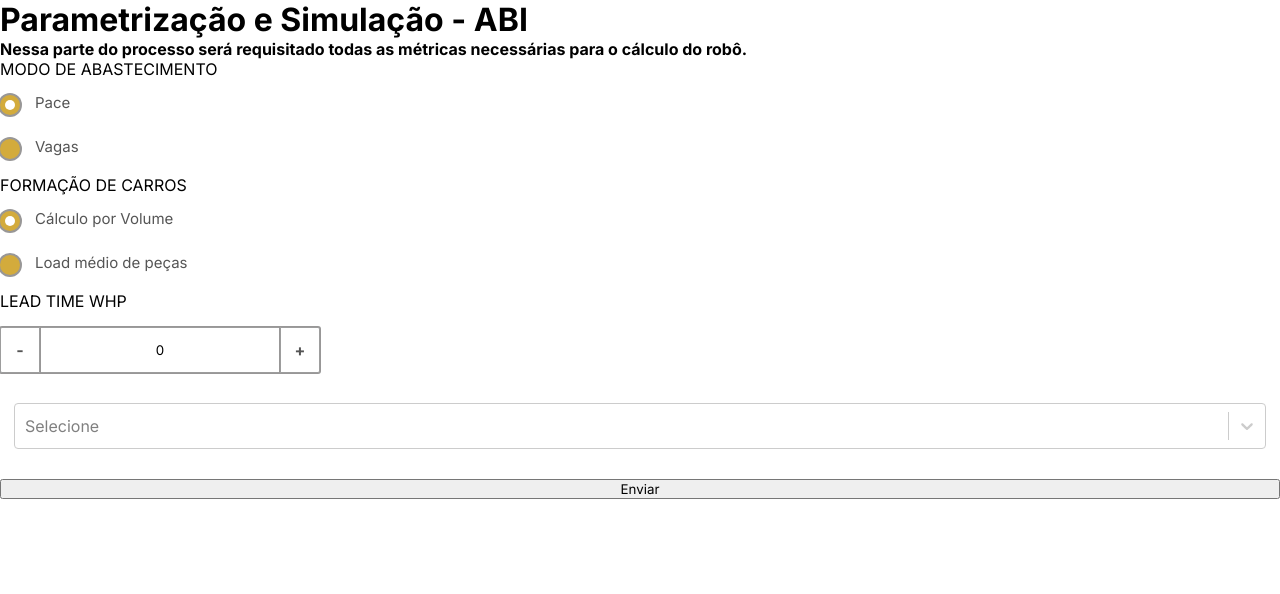
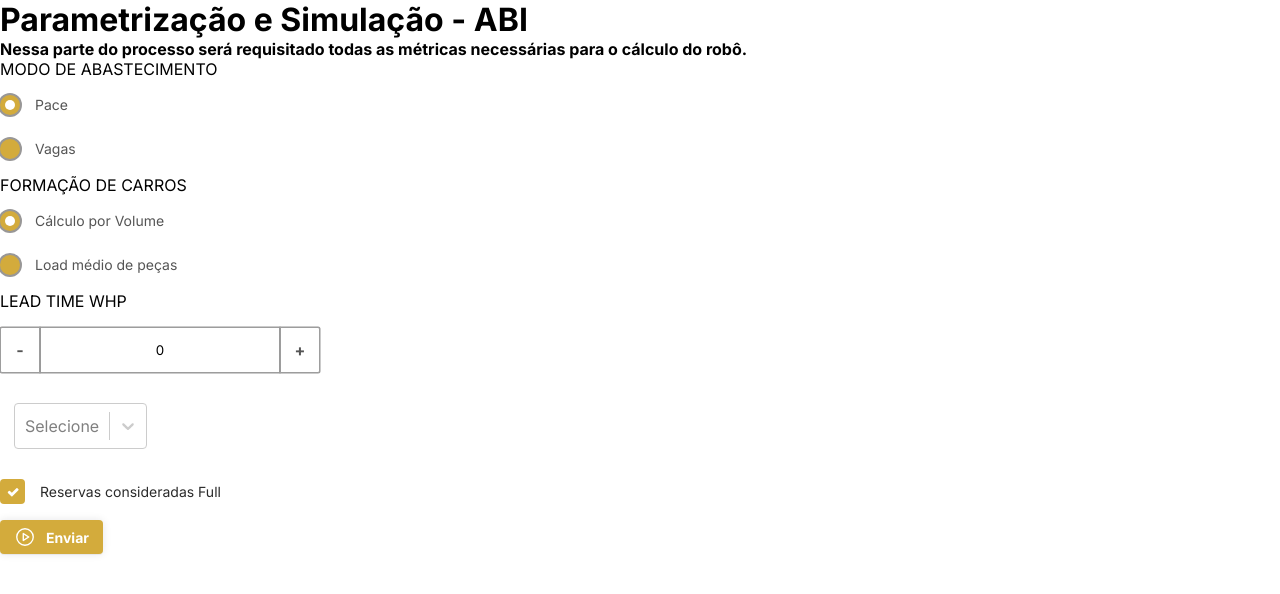
Before and after one commit to Gabrielivensdds/abastecimento-inteligente, a React (Vite) app: page / in a window 1280 px wide. Shown: the top 594 px of the page. Built offline with nearby package versions, Linux system fonts and the light colour scheme.

Commit message:
styles improviment. add new components Button And Checkbox

```diff
--- a/package.json
+++ b/package.json
@@ -9,6 +9,8 @@
     "preview": "vite preview"
   },
   "dependencies": {
+    "@phosphor-icons/react": "^2.0.6",
+    "@radix-ui/react-checkbox": "^1.0.3",
     "@radix-ui/react-popover": "1.0.5",
     "@radix-ui/react-radio-group": "^1.1.2",
     "@stitches/react": "^1.2.8",
--- /dev/null
+++ b/src/components/Button/index.tsx
@@ -0,0 +1,11 @@
+import { ReactNode } from 'react'
+
+import { StyledButton } from './styles'
+
+interface ButtonProps {
+  children: ReactNode
+}
+
+export const Button = ({ children }: ButtonProps) => (
+  <StyledButton>{children}</StyledButton>
+)
--- /dev/null
+++ b/src/components/Button/styles.ts
@@ -0,0 +1,21 @@
+import { styled } from '../../styles'
+
+export const StyledButton = styled('button', {
+  display: 'flex',
+  justifyContent: 'center',
+  alignItems: 'center',
+  padding: '6px 14px',
+  backgroundColor: '$yellow',
+  color: '$white',
+  fontWeight: '700',
+  fontSize: '14px',
+  borderRadius: '4px',
+  border: 'none',
+  outline: 'none',
+  gap: '10px',
+  boxShadow:
+    'rgba(17, 17, 26, 0.05) 0px 1px 0px,rgba(17, 17, 26, 0.1) 0px 0px 8px',
+  '&:hover': {
+    backgroundColor: '$lightyellow',
+  },
+})
--- /dev/null
+++ b/src/components/Checkbox/index.tsx
@@ -0,0 +1,19 @@
+import { CheckboxIndicator, CheckboxRoot, Flex, Label } from './styles'
+import { ReactNode } from 'react'
+import { CheckFat } from '@phosphor-icons/react'
+
+interface LabelProps {
+  children: ReactNode
+}
+export const CheckBox = ({ children }: LabelProps) => {
+  return (
+    <Flex>
+      <CheckboxRoot defaultChecked id="c1">
+        <CheckboxIndicator>
+          <CheckFat size={12} weight="fill" />
+        </CheckboxIndicator>
+      </CheckboxRoot>
+      <Label htmlFor="c1">{children}</Label>
+    </Flex>
+  )
+}
--- /dev/null
+++ b/src/components/Checkbox/styles.ts
@@ -0,0 +1,35 @@
+import { styled } from '../../styles'
+import * as Checkbox from '@radix-ui/react-checkbox'
+
+export const CheckboxRoot = styled(Checkbox.Root, {
+  all: 'unset',
+  backgroundColor: '$yellow',
+  width: 25,
+  height: 25,
+  borderRadius: 4,
+  display: 'flex',
+  alignItems: 'center',
+  justifyContent: 'center',
+  boxShadow: `0 2px 10px gray500`,
+  border: 'none',
+  outline: 'none',
+  '&:hover': { backgroundColor: '$darkblue' },
+  '&:focus': {
+    boxShadow: `rgba(17, 17, 26, 0.05) 0px 1px 0px,rgba(17, 17, 26, 0.1) 0px 0px 8px`,
+  },
+})
+
+export const CheckboxIndicator = styled(Checkbox.Indicator, {
+  color: '$white',
+})
+
+export const Label = styled('label', {
+  color: '$gray500',
+  display: 'flex',
+  justifyContent: 'center',
+  alignItems: 'center',
+  fontSize: 14,
+  paddingLeft: 15,
+})
+
+export const Flex = styled('div', { display: 'flex' })
--- a/src/components/Form/index.tsx
+++ b/src/components/Form/index.tsx
@@ -6,9 +6,12 @@ import { SubTitle } from '../SubTitle'
 import { Text } from '../Text'
 import { Title } from '../Title'
 import { InputIncremental } from '../InputIncremetal'
+import { Button } from '../Button'
+import { PlayCircle } from '@phosphor-icons/react'
+import { CheckBox } from '../Checkbox'
 
 export function Form() {
-  const [selectedOptions, setSelectedOptions] = useState<Option[]>([])
+  const [selectedOptions, setSelectedOptions] = useState<(typeof Option)[]>([])
 
   const handleSubmit = (event: FormEvent<HTMLFormElement>) => {
     event.preventDefault()
@@ -46,8 +49,12 @@ export function Form() {
         <Text text="LEAD TIME WHP" />
         <InputIncremental />
         <MultiSelect options={options} onChange={setSelectedOptions} />
+        <CheckBox>Reservas consideradas Full</CheckBox>
 
-        <button type="submit">Enviar</button>
+        <Button>
+          <PlayCircle size={22} />
+          <span>Enviar</span>
+        </Button>
       </StyledForm>
     </div>
   )
--- a/src/components/Form/styles.ts
+++ b/src/components/Form/styles.ts
@@ -2,6 +2,8 @@ import { styled } from '../../styles'
 
 export const StyledForm = styled('form', {
   display: 'flex',
+  justifyContent: 'start',
+  alignItems: 'start',
   flexDirection: 'column',
   gap: '1rem',
 })
--- a/src/components/InputIncremetal/index.tsx
+++ b/src/components/InputIncremetal/index.tsx
@@ -20,7 +20,7 @@ export function InputIncremental() {
       <Input
         type="number"
         value={value}
-        onChange={(e) => setValue(e.target.value)}
+        onChange={(e) => setValue(Number(e.target.value))}
       />
       <IncrementButton onClick={handleIncrement} />
     </Container>
--- a/src/components/InputIncremetal/styles.ts
+++ b/src/components/InputIncremetal/styles.ts
@@ -9,7 +9,7 @@ export const Input = styled('input', {
   paddingRight: '25px',
   backgroundColor: 'white',
   border: '1px solid $gray100',
-  boxShadow: `0 0 0 1px #989797`,
+  boxShadow: `0 0 0 0.5px #989797`,
   '&:focus': {
     outline: 'none',
     borderColor: '$lightblue',
@@ -31,7 +31,7 @@ export const DecrementButton = styled('button', {
   border: '1px solid $gray100',
   borderTopLeftRadius: '2px',
   borderBottomLeftRadius: '2px',
-  boxShadow: `0 0 0 1px #989797`,
+  boxShadow: `0 0 0 0.5px #989797`,
   cursor: 'pointer',
   '&:hover': {
     backgroundColor: '$gray200',
@@ -59,7 +59,7 @@ export const IncrementButton = styled('button', {
   border: '1px solid $gray100',
   borderTopRightRadius: '2px',
   borderBottomRightRadius: '2px',
-  boxShadow: `0 0 0 1px #989797`,
+  boxShadow: `0 0 0 0.5px #989797`,
   cursor: 'pointer',
   '&:hover': {
     backgroundColor: '$gray200',
--- a/src/components/RadioGroup/styles.ts
+++ b/src/components/RadioGroup/styles.ts
@@ -8,14 +8,18 @@ export const RadioGroupRoot = styled(RadioGroup.Root, {
 })
 
 export const RadioGroupItem = styled(RadioGroup.Item, {
+  display: 'flex',
+  justifyContent: 'center',
+  alignItems: 'center',
   all: 'unset',
   backgroundColor: '$yellow',
   width: 20,
   height: 20,
   borderRadius: '100%',
   boxShadow: `0 0 0 2px #989797`,
-  '&:hover': { backgroundColor: '$yellow' },
-  '&:focus': { boxShadow: `0 0 0 2px #989797` },
+  '&:focus': {
+    boxShadow: `0 0 0 2px #D3AB3C`,
+  },
 })
 
 export const RadioGroupIndicator = styled(RadioGroup.Indicator, {
@@ -38,8 +42,11 @@ export const RadioGroupIndicator = styled(RadioGroup.Indicator, {
 export const Flex = styled('div', { display: 'flex' })
 
 export const Label = styled('label', {
+  display: 'flex',
+  justifyContent: 'center',
+  alignItems: 'center',
   color: '#555555',
-  fontSize: 15,
+  fontSize: 14,
   lineHeight: 1,
   paddingLeft: 15,
 })
--- a/src/styles/global.ts
+++ b/src/styles/global.ts
@@ -10,6 +10,6 @@ export const globalStyles = globalCss({
     fontFamily: 'Inter, sans-serif',
   },
   body: {
-    backgroundColor: 'white',
+    backgroundColor: '$white',
   },
 })
--- a/src/styles/index.ts
+++ b/src/styles/index.ts
@@ -12,6 +12,7 @@ export const {
 } = createStitches({
   theme: {
     colors: {
+      lightyellow: '#D6AC4A',
       yellow: '#D3AB3C',
       darkblue: '#122137',
       gray100: '#9D9D9D',
```
Also changed, not shown: 1 other file (tests, documents, lock files or other folders).
